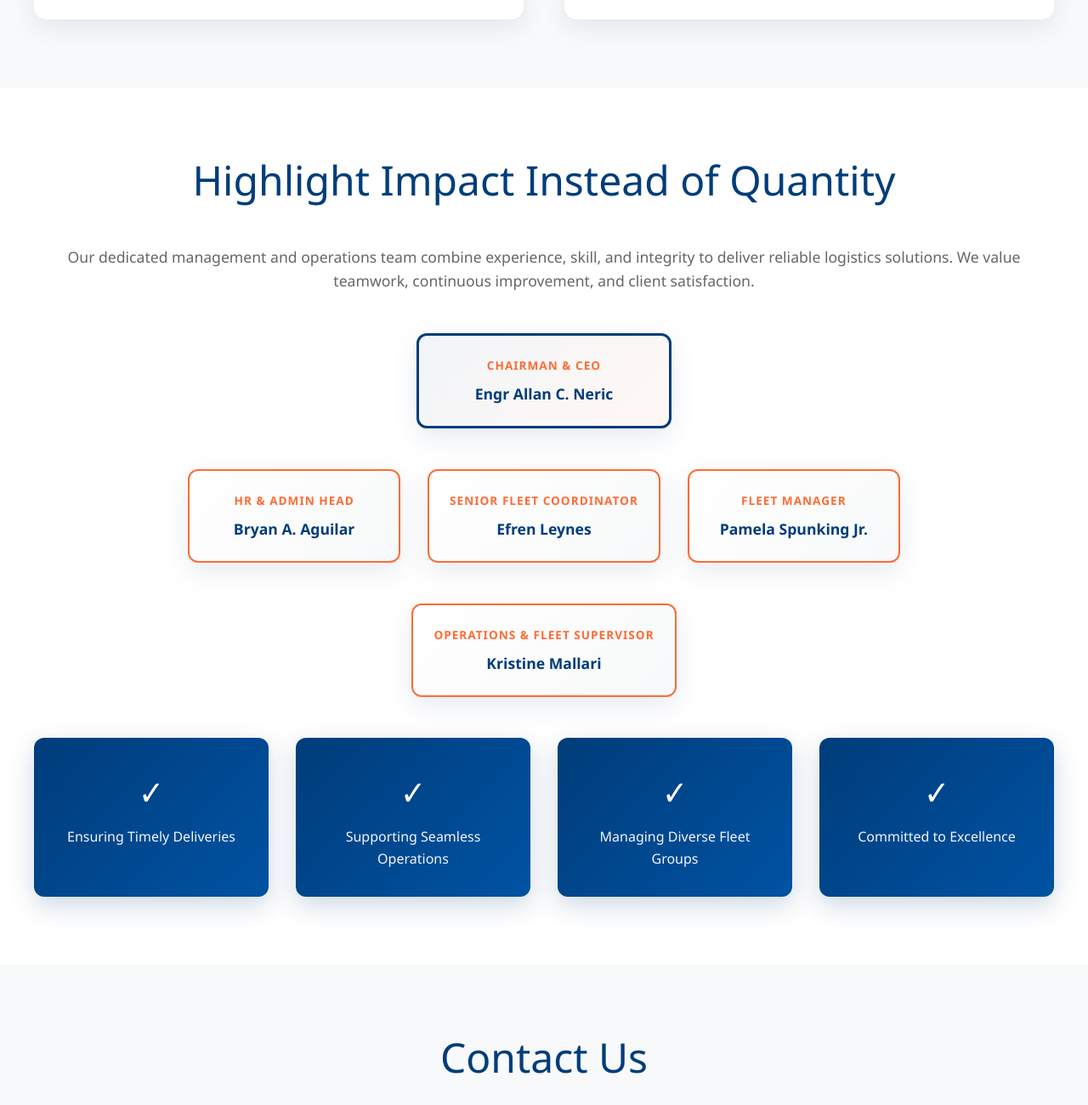
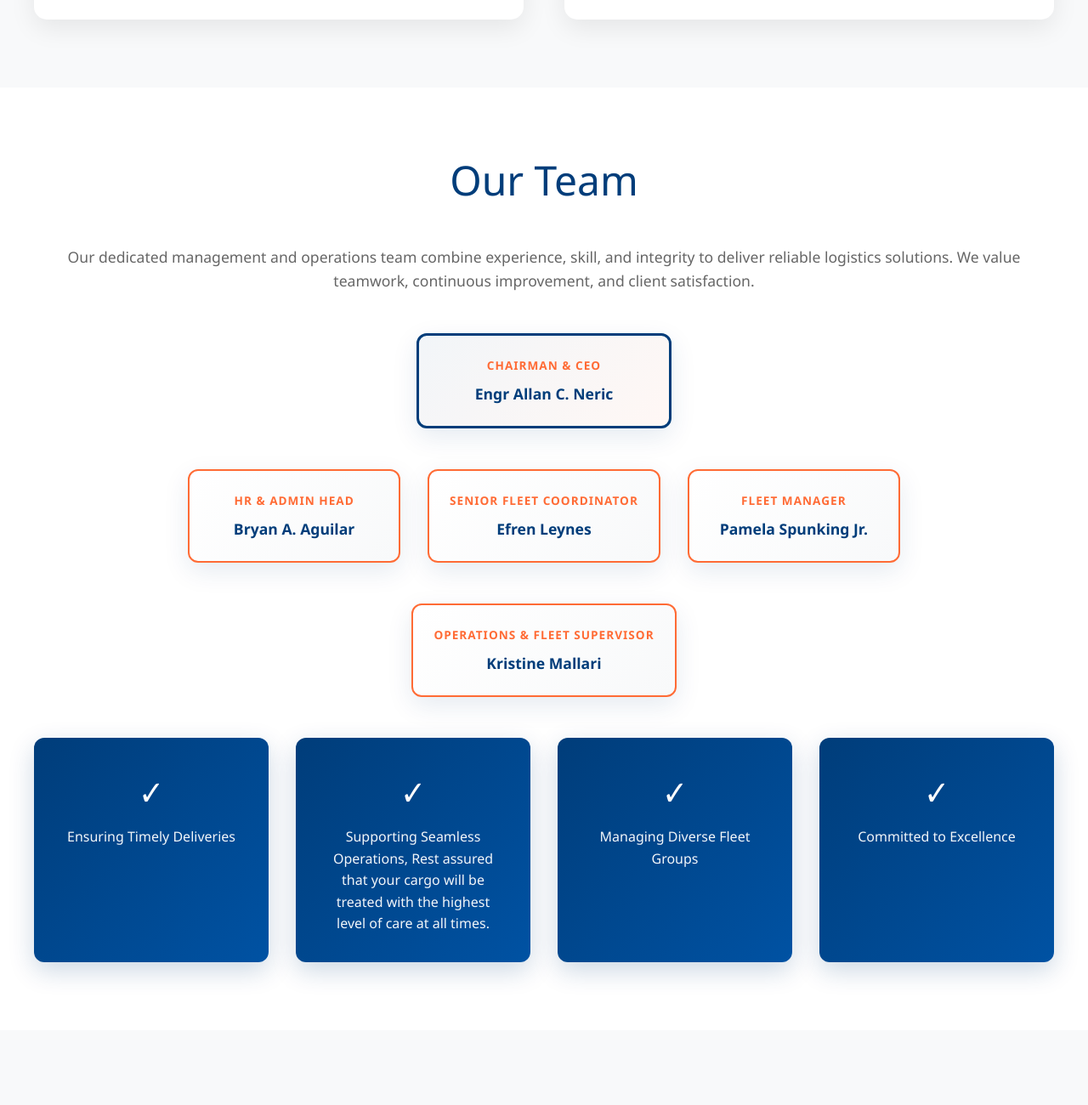
Before and after one commit to Z24m/AkilesWebsite, a website: page index.html in a window 1280 px wide. Shown: the part 6820-8120 px from the top of the page at 85% size. Drawn offline with nearby package versions, Linux system fonts and the light colour scheme; files whose address does not match are found by name.

Commit message:
updates on Team

```diff
--- a/index.html
+++ b/index.html
@@ -269,7 +269,7 @@
 
     <!-- Our Team Section -->
     <section id="team" class="team-section">
-        <h2>Highlight Impact Instead of Quantity</h2>
+        <h2>Our Team</h2>
         <div style="max-width: 1200px; margin: 0 auto;">
             <p style="font-size: 1.1rem; color: var(--text-light); margin-bottom: 3rem; text-align: center;">Our dedicated management and operations team combine experience, skill, and integrity to deliver reliable logistics solutions. We value teamwork, continuous improvement, and client satisfaction.</p>
 
@@ -314,7 +314,7 @@
                     </div>
                     <div class="team-stat">
                         <p class="stat-number">✓</p>
-                        <p class="stat-label">Supporting Seamless Operations</p>
+                        <p class="stat-label">Supporting Seamless Operations, Rest assured that your cargo will be treated with the highest level of care at all times.</p>
                     </div>
                     <div class="team-stat">
                         <p class="stat-number">✓</p>
```
